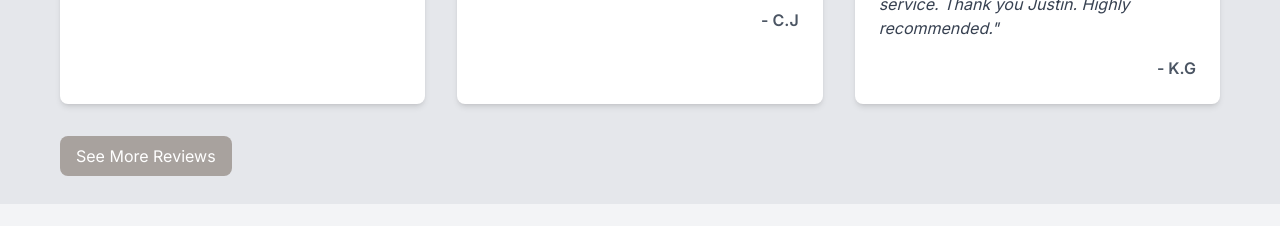
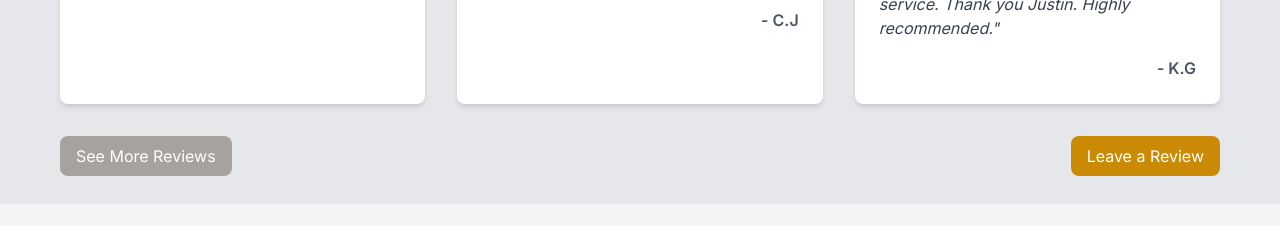
Before and after one commit to jaredvgraham/graham-power-washing, a Next.js app: page / in a window 1280 px wide. Shown: the part 1160-1386 px from the top of the page. Built offline with nearby package versions, Linux system fonts and the light colour scheme.

Commit message:
reviews 2

```diff
--- a/src/components/Reviews.tsx
+++ b/src/components/Reviews.tsx
@@ -74,7 +74,7 @@ const Reviews = () => {
           </motion.div>
         ))}
       </div>
-
+      <div className="flex justify-between">
         <div className="flex justify-start ml-8">
           <button
             onClick={() => router.push("/reviews")}
@@ -83,6 +83,18 @@ const Reviews = () => {
             See More Reviews
           </button>
         </div>
+        {/* leave a review button */}
+        <div className="flex justify-end mr-8">
+          <a
+            className="bg-yellow-600 text-white py-2 px-4 rounded-lg hover:bg-yellow-500 transition duration-300"
+            href="https://g.page/r/Ce-IiV_Ozzm3EAI/review"
+            target="_blank"
+            rel="noopener noreferrer"
+          >
+            Leave a Review
+          </a>
+        </div>
+      </div>
     </div>
   );
 };
```
Lines whose indentation alone changed are shown as unchanged.
